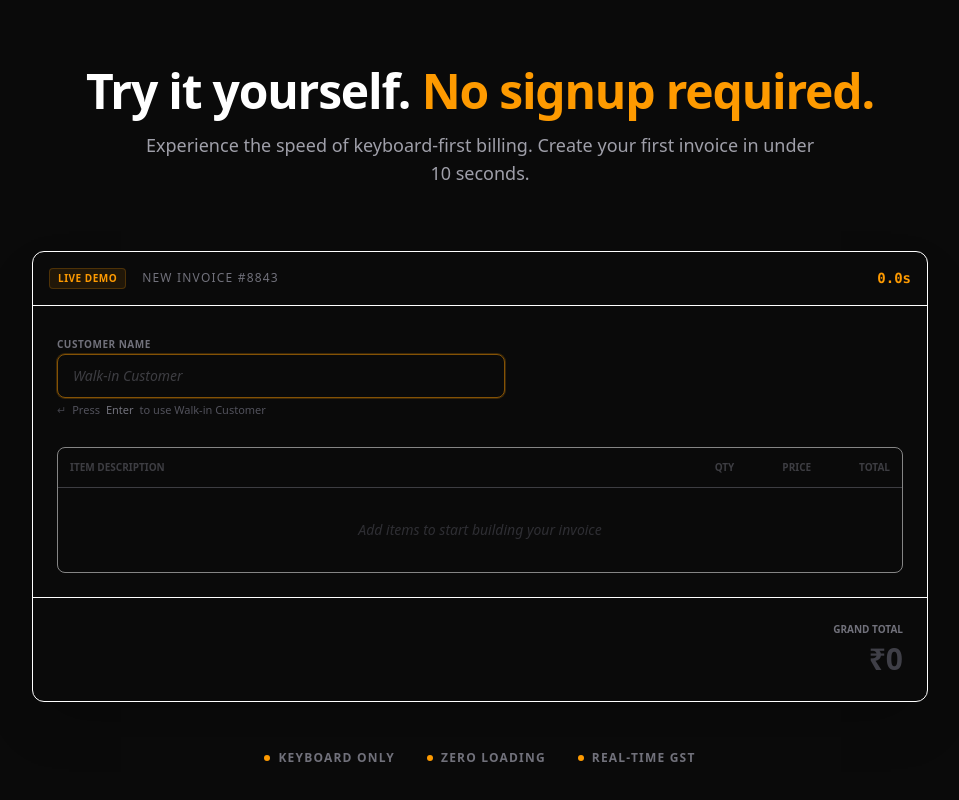
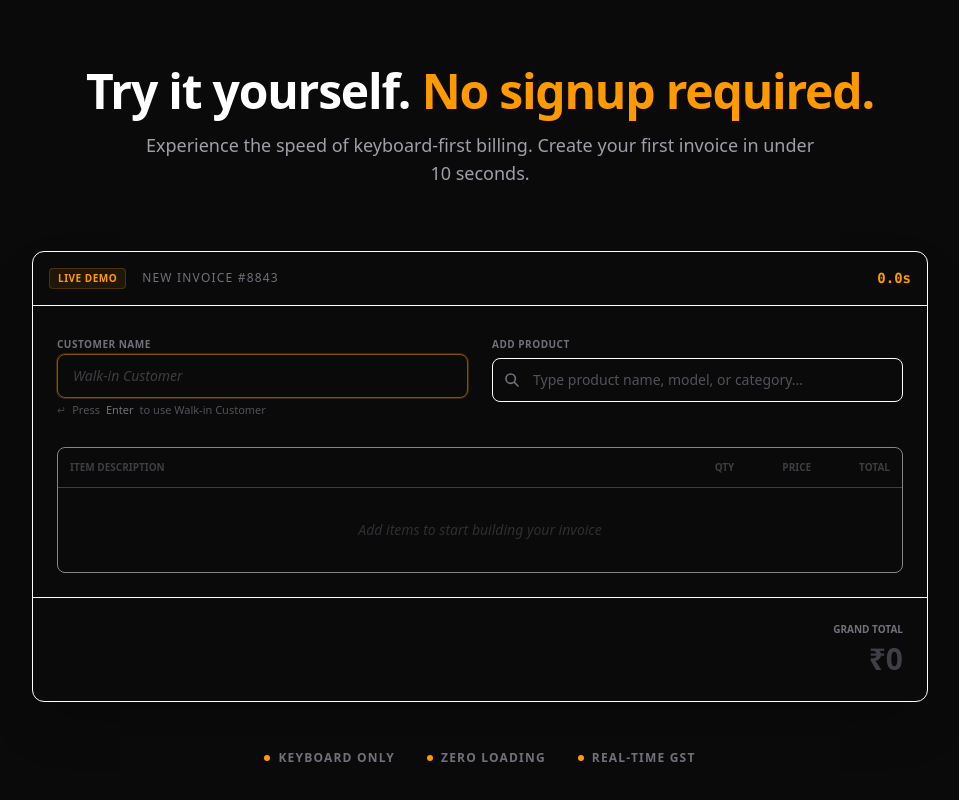
Before and after one commit to Kamranpathan98/marketing-webapp, a Next.js app: page / in a window 1280 px wide. Shown: the part 780-1580 px from the top of the page, without its empty margins (160-1119 px from the left). Built offline with nearby package versions, Linux system fonts and the light colour scheme.

Commit message:
feat: implement keyboard-navigable product search autocomplete component with real-time stock and price indicators

```diff
--- a/Tasks/STATUS.md
+++ b/Tasks/STATUS.md
@@ -14,7 +14,7 @@ Last updated: 2026-04-30
 |------|-------|--------|
 | P1-T1 | Hero micro-animation | [x] COMPLETE |
 | P1-T2 | CustomerField + Walk-in skip | [x] COMPLETE |
-| P1-T3 | ProductSearch autocomplete | [ ] NOT STARTED |
+| P1-T3 | ProductSearch autocomplete | [x] COMPLETE |
 | P1-T4 | InvoiceTable core | [ ] NOT STARTED |
 | P1-T5 | SummaryPanel live totals | [ ] NOT STARTED |
 | P1-T6 | InvoiceTimer + start flash | [ ] NOT STARTED |
--- a/src/components/demo/DemoInvoice.tsx
+++ b/src/components/demo/DemoInvoice.tsx
@@ -1,7 +1,7 @@
 'use client';
 
-import React, { useReducer, useCallback } from 'react';
-import { InvoiceState, InvoiceAction } from '@/types/invoice';
+import React, { useReducer, useCallback, useRef } from 'react';
+import { InvoiceState, InvoiceAction, Product } from '@/types/invoice';
 
 const initialState: InvoiceState = {
   customer: '',
@@ -15,6 +15,8 @@ const initialState: InvoiceState = {
 
 import CustomerField from './CustomerField';
 
+import ProductSearch from './ProductSearch';
+
 function invoiceReducer(state: InvoiceState, action: InvoiceAction): InvoiceState {
   switch (action.type) {
     case 'SET_CUSTOMER':
@@ -24,6 +26,17 @@ function invoiceReducer(state: InvoiceState, action: InvoiceAction): InvoiceStat
         hasInteracted: true,
         startTime: state.startTime || Date.now(),
         status: state.status === 'idle' ? 'active' : state.status,
+      };
+    case 'ADD_ITEM':
+      return {
+        ...state,
+        items: [...state.items, { product: action.payload.product, qty: 1 }],
+        hasInteracted: true,
+      };
+    case 'SET_FIRST_OPEN':
+      return {
+        ...state,
+        firstDropdownOpened: true,
       };
     case 'RESET':
       return initialState;
@@ -35,13 +48,28 @@ function invoiceReducer(state: InvoiceState, action: InvoiceAction): InvoiceStat
 export default function DemoInvoice() {
   const [state, dispatch] = useReducer(invoiceReducer, initialState);
   const [focusedField, setFocusedField] = React.useState<string>('customer');
+  const searchInputRef = useRef<HTMLInputElement>(null);
 
   const handleCustomerChange = (customer: string) => {
     dispatch({ type: 'SET_CUSTOMER', payload: { customer } });
   };
 
+  const handleItemAdd = (product: Product) => {
+    dispatch({ type: 'ADD_ITEM', payload: { product } });
+  };
+
+  const handleFirstOpen = () => {
+    if (!state.firstDropdownOpened) {
+      dispatch({ type: 'SET_FIRST_OPEN' });
+    }
+  };
+
   const handleCustomerConfirm = useCallback(() => {
     setFocusedField('search');
+    // Ensure focus moves to search input
+    setTimeout(() => {
+      searchInputRef.current?.focus();
+    }, 10);
   }, []);
 
   return (
@@ -58,14 +86,22 @@ export default function DemoInvoice() {
       </div>
 
       <div className="p-6 space-y-8">
-        {/* Customer Section */}
-        <div className="max-w-md">
+        {/* Customer & Search Row */}
+        <div className="grid grid-cols-1 md:grid-cols-2 gap-6 items-start">
           <CustomerField
             value={state.customer}
             onChange={handleCustomerChange}
             onConfirm={handleCustomerConfirm}
             disabled={state.status === 'saved'}
             autoFocus={focusedField === 'customer'}
+          />
+
+          <ProductSearch
+            onItemAdd={handleItemAdd}
+            disabled={state.status === 'saved'}
+            focusRef={searchInputRef}
+            onFirstDropdownOpen={handleFirstOpen}
+            isFirstOpen={!state.firstDropdownOpened}
           />
         </div>
 
--- /dev/null
+++ b/src/components/demo/ProductSearch.tsx
@@ -0,0 +1,152 @@
+'use client';
+
+import React, { useState, useEffect, useRef, useCallback } from 'react';
+import { Product } from '@/types/invoice';
+import { searchProducts, DEMO_PRODUCTS } from '@/lib/demoProducts';
+import ProductSearchDropdown from './ProductSearchDropdown';
+
+interface ProductSearchProps {
+  onItemAdd: (product: Product) => void;
+  disabled: boolean;
+  focusRef?: React.RefObject<HTMLInputElement | null>;
+  onFirstDropdownOpen: () => void;
+  isFirstOpen: boolean;
+}
+
+/**
+ * ProductSearch
+ * The core interaction component for adding items.
+ * Implements synchronous search, 100ms debounce, and full keyboard navigation.
+ */
+export default function ProductSearch({
+  onItemAdd,
+  disabled,
+  focusRef,
+  onFirstDropdownOpen,
+  isFirstOpen
+}: ProductSearchProps) {
+  const [query, setQuery] = useState('');
+  const [results, setResults] = useState<Product[]>([]);
+  const [isOpen, setIsOpen] = useState(false);
+  const [highlightedIndex, setHighlightedIndex] = useState(0);
+  const debounceTimer = useRef<NodeJS.Timeout | null>(null);
+
+  const performSearch = useCallback((q: string) => {
+    const searchResults = searchProducts(q);
+    setResults(searchResults);
+    setHighlightedIndex(0);
+
+    if (searchResults.length > 0) {
+      setIsOpen(true);
+      if (isFirstOpen) {
+        onFirstDropdownOpen();
+      }
+    } else {
+      setIsOpen(false);
+    }
+  }, [isFirstOpen, onFirstDropdownOpen]);
+
+  useEffect(() => {
+    if (!query.trim()) {
+      setResults([]);
+      setIsOpen(false);
+      return;
+    }
+
+    // Strict 100ms debounce as per performance budget
+    if (debounceTimer.current) clearTimeout(debounceTimer.current);
+    debounceTimer.current = setTimeout(() => {
+      performSearch(query);
+    }, 100);
+
+    return () => {
+      if (debounceTimer.current) clearTimeout(debounceTimer.current);
+    };
+  }, [query, performSearch]);
+
+  const handleKeyDown = (e: React.KeyboardEvent) => {
+    if (disabled) return;
+
+    if (e.key === 'ArrowDown') {
+      e.preventDefault();
+      // Logic for showing all products when empty and arrow down pressed
+      if (!isOpen && !query) {
+        setResults(DEMO_PRODUCTS.slice(0, 10));
+        setHighlightedIndex(0);
+        setIsOpen(true);
+        if (isFirstOpen) onFirstDropdownOpen();
+        return;
+      }
+      if (results.length > 0) {
+        setHighlightedIndex((prev) => (prev + 1) % results.length);
+      }
+    } else if (e.key === 'ArrowUp') {
+      e.preventDefault();
+      if (results.length > 0) {
+        setHighlightedIndex((prev) => (prev - 1 + results.length) % results.length);
+      }
+    } else if (e.key === 'Enter' || e.key === 'Tab') {
+      if (isOpen && results[highlightedIndex]) {
+        e.preventDefault();
+        onItemAdd(results[highlightedIndex]);
+        setQuery('');
+        setIsOpen(false);
+      }
+    } else if (e.key === 'Escape') {
+      setIsOpen(false);
+      setQuery('');
+    }
+  };
+
+  const handleBlur = () => {
+    // 150ms delay to allow clicks to register before closing
+    setTimeout(() => setIsOpen(false), 150);
+  };
+
+  return (
+    <div className="relative w-full">
+      <label className="text-[10px] text-zinc-500 uppercase font-bold tracking-wider">
+        Add Product
+      </label>
+      <div className="relative mt-1">
+        <div className="absolute left-3 top-1/2 -translate-y-1/2 text-zinc-500 pointer-events-none">
+          <svg className="w-4 h-4" fill="none" viewBox="0 0 24 24" stroke="currentColor">
+            <path strokeLinecap="round" strokeLinejoin="round" strokeWidth={2.5} d="M21 21l-6-6m2-5a7 7 0 11-14 0 7 7 0 0114 0z" />
+          </svg>
+        </div>
+        <input
+          ref={focusRef}
+          type="text"
+          disabled={disabled}
+          value={query}
+          onChange={(e) => setQuery(e.target.value)}
+          onKeyDown={handleKeyDown}
+          onBlur={handleBlur}
+          onFocus={() => {
+            if (query.trim()) {
+              setResults(searchProducts(query));
+              setIsOpen(true);
+            }
+          }}
+          placeholder="Type product name, model, or category..."
+          className="w-full h-11 bg-surface border border-surface-border focus:border-amber-500/50 focus:ring-1 focus:ring-amber-500/20 rounded-lg pl-10 pr-4 text-sm text-white outline-none transition-all placeholder:text-zinc-600 font-sans"
+          autoComplete="off"
+          spellCheck={false}
+        />
+      </div>
+
+      {isOpen && (
+        <ProductSearchDropdown
+          results={results}
+          highlightedIndex={highlightedIndex}
+          onSelect={(product) => {
+            onItemAdd(product);
+            setQuery('');
+            setIsOpen(false);
+          }}
+          isFirstOpen={isFirstOpen}
+        />
+      )}
+    </div>
+  );
+}
--- /dev/null
+++ b/src/components/demo/ProductSearchDropdown.tsx
@@ -0,0 +1,82 @@
+'use client';
+
+import React from 'react';
+import { Product } from '@/types/invoice';
+import { formatINR } from '@/lib/formatCurrency';
+
+interface ProductSearchDropdownProps {
+  results: Product[];
+  highlightedIndex: number;
+  onSelect: (product: Product) => void;
+  isFirstOpen: boolean;
+}
+
+/**
+ * ProductSearchDropdown
+ * Pure presentational component for the autocomplete results.
+ * Keyboard-navigable via the parent's highlightedIndex.
+ */
+export default function ProductSearchDropdown({
+  results,
+  highlightedIndex,
+  onSelect,
+  isFirstOpen
+}: ProductSearchDropdownProps) {
+  if (results.length === 0) return null;
+
+  return (
+    <div className="absolute top-full left-0 w-full mt-1 bg-surface-card border border-surface-border rounded-lg shadow-2xl overflow-hidden z-50 animate-slide-in">
+      {/* Results List */}
+      <div className="max-h-[320px] overflow-y-auto scrollbar-hide">
+        {results.map((product, index) => {
+          const isHighlighted = index === highlightedIndex;
+          const isLowStock = product.stock <= 3;
+
+          return (
+            <div
+              key={product.id}
+              onClick={() => onSelect(product)}
+              className={`
+                flex items-center justify-between p-3 cursor-pointer transition-colors
+                ${isHighlighted ? 'bg-amber-500/10 border-l-2 border-amber-500' : 'border-l-2 border-transparent hover:bg-surface-elevated'}
+              `}
+            >
+              <div className="flex flex-col gap-0.5">
+                <div className="flex items-center gap-2">
+                  <span className="text-sm font-bold text-white leading-tight">{product.name}</span>
+                  <span className="text-[10px] uppercase font-bold text-zinc-500 bg-surface-elevated px-1.5 py-0.5 rounded leading-none">
+                    {product.category}
+                  </span>
+                </div>
+                <div className="text-[11px] text-zinc-500 font-medium">
+                  {product.model} · {product.gst}% GST
+                </div>
+              </div>
+
+              <div className="text-right">
+                <div className="text-sm font-mono font-bold text-amber-500">
+                  {formatINR(product.price)}
+                </div>
+                <div className={`text-[10px] font-bold ${isLowStock ? 'text-red-500' : 'text-zinc-500'}`}>
+                  {product.stock} in stock
+                </div>
+              </div>
+            </div>
+          );
+        })}
+      </div>
+
+      {/* Footer Hint */}
+      <div className="p-2 bg-surface-elevated/50 border-t border-surface-border-muted flex items-center justify-between">
+        <span className="text-[10px] text-zinc-600 uppercase font-bold tracking-widest">
+          {results.length} results
+        </span>
+        <div className={`flex items-center gap-1.5 ${isFirstOpen ? 'animate-pulse-once' : ''}`}>
+          <span className="text-zinc-500 text-[10px] font-bold uppercase tracking-tight">
+            ↵ Enter to add
+          </span>
+        </div>
+      </div>
+    </div>
+  );
+}
--- a/src/types/invoice.ts
+++ b/src/types/invoice.ts
@@ -37,5 +37,6 @@ export type InvoiceAction =
   | { type: 'REMOVE_ITEM'; payload: { index: number } }
   | { type: 'UPDATE_QTY'; payload: { index: number; qty: number } }
   | { type: 'UPDATE_IMEI'; payload: { index: number; imei: string } }
+  | { type: 'SET_FIRST_OPEN' }
   | { type: 'SAVE' }
   | { type: 'RESET' }
```
Also changed, not shown: Tasks/phase-1-testable-core/P1-T3-product-search-autocomplete.md (+18 -18 lines).
